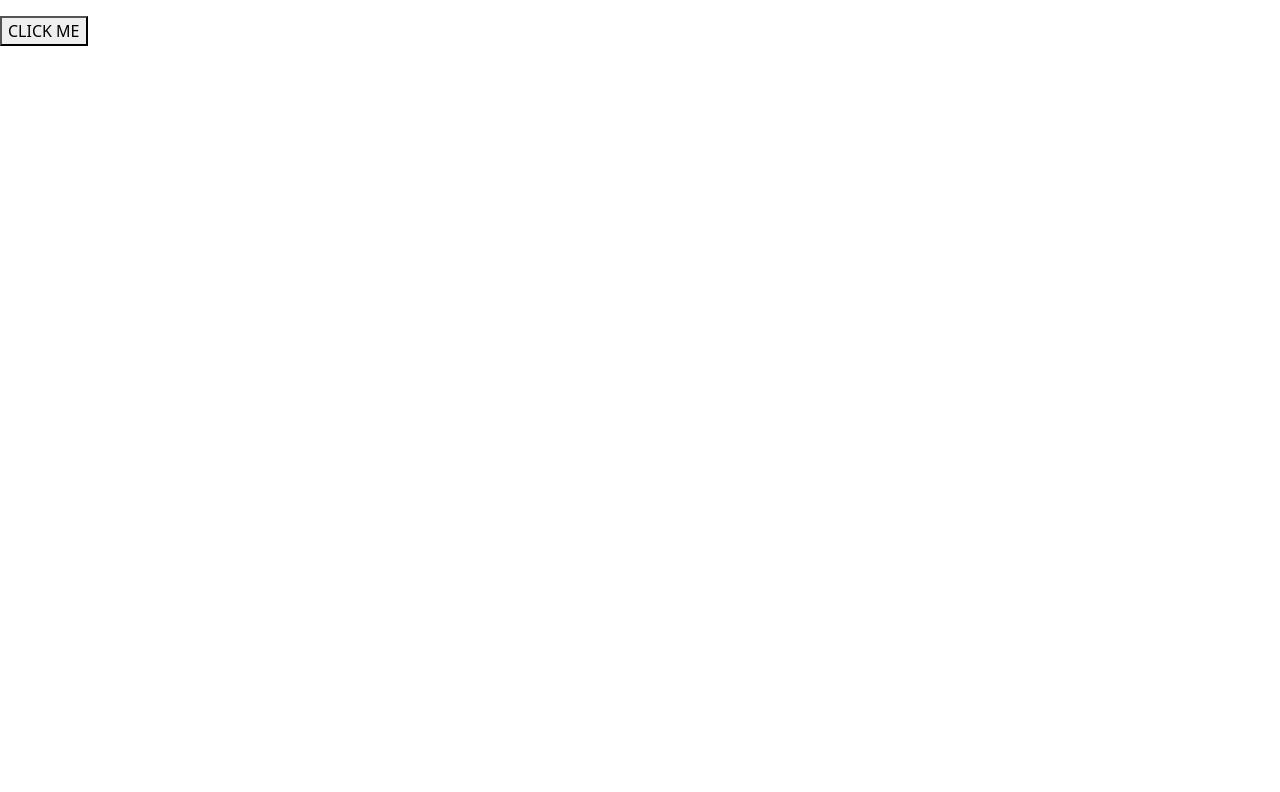
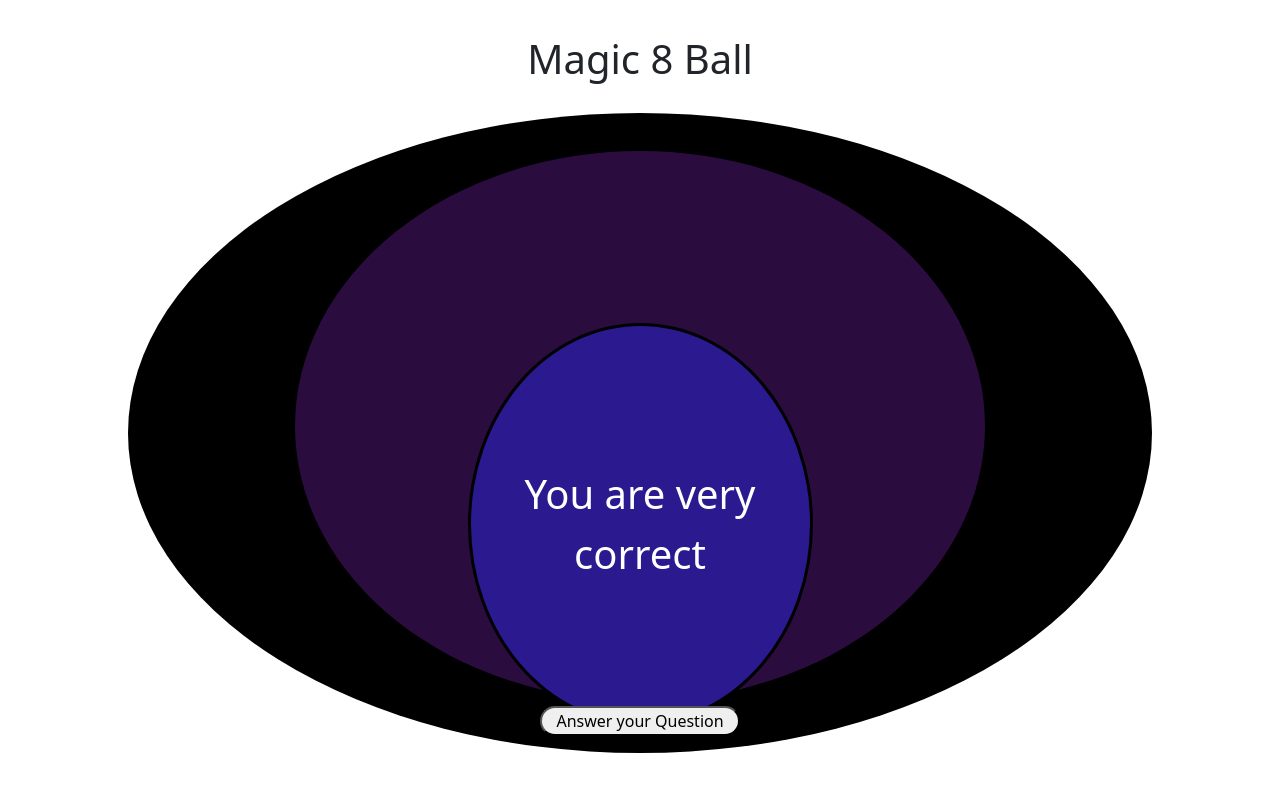
Before and after one commit to LILWill13/Magic-8-ball, a plain HTML site: page index.html in a window 1280 px wide. Drawn offline with nearby package versions, Linux system fonts and the light colour scheme.

Commit message:
laptop css

```diff
--- a/assets/main.css
+++ b/assets/main.css
@@ -0,0 +1,53 @@
+body {
+    background-color: rgb(255, 255, 255);
+    padding: 1% 7%;
+}
+
+#title {
+    text-align: center;
+    padding: 2%;
+}
+
+.container {
+    padding-top: 3%;
+    display: flex;
+    flex-direction: column;
+    align-items: center;
+    background: rgb(0, 0, 0);
+    border-radius: 50%;
+    width: 80vw;
+    height: 80vh;
+    position: relative;
+}
+
+main {
+    height: 70vh;
+    width: 70%;
+    background-color: rgb(43, 12, 63);
+    border-radius: 50%;
+    display: inline-block;
+    position: relative;
+    border: 5px solid black;
+}
+
+#outcome {
+    position: relative;
+    text-align: center;
+}
+
+#outcome p {
+  font-size: 40px;
+  background-color: rgb(43, 25, 144);
+  width: auto;
+  border-radius: 50%;
+  border: 3px solid black;
+  padding: 20% 0;
+  margin: 25%;
+  color: white;
+}
+
+button {
+    position: relative;
+    border-radius: 30px;
+    width: 20%;
+}
--- a/index.html
+++ b/index.html
@@ -11,12 +11,19 @@
     <link rel="stylesheet" href="assets/main.css">
 </head>
 <body>
-    <main>
-        <div id="outcome">
-            <p></p>
-        </div>
-        <button id="outcomeBtn">CLICK ME</button>
-    </main>
+    <div id="title">
+    <h1>Magic 8 Ball</h1>
+    </div>
+    <div class="container">
+        <main>
+            <div id="outcome">
+                <p>
+                    You are very correct
+                </p>
+            </div>
+        </main>
+        <button>Answer your Question</button>
+    </div>
     <!-- link to bootsrap javascript-->
     <script src="https://cdn.jsdelivr.net/npm/@popperjs/core@2.10.2/dist/umd/popper.min.js" integrity="sha384-7+zCNj/IqJ95wo16oMtfsKbZ9ccEh31eOz1HGyDuCQ6wgnyJNSYdrPa03rtR1zdB" crossorigin="anonymous"></script>
     <!-- link to jquery -->
```
